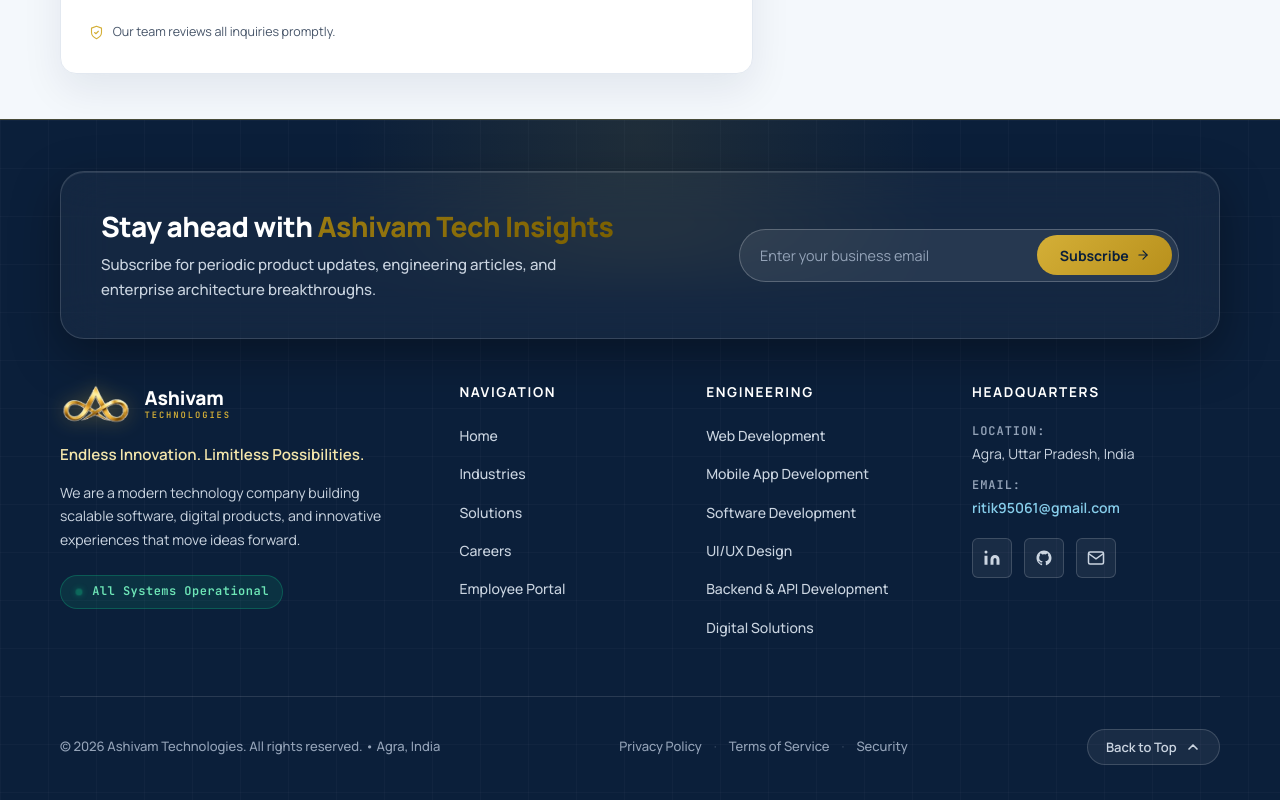
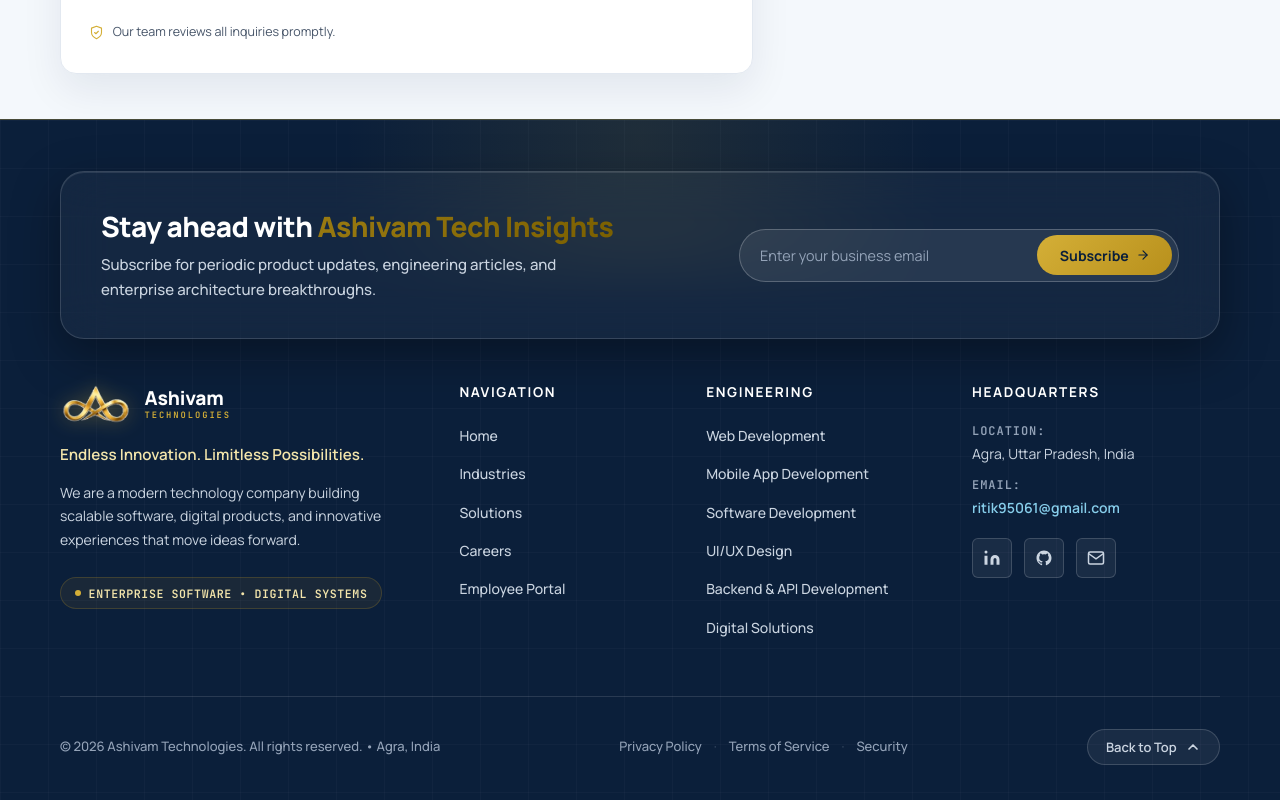
Before and after one commit to Ritikgupta-tech/ashivam-tecH, a React (Vite) app: page / in a window 1280 px wide. Shown: the part 6660-7460 px from the top of the page. Built offline with nearby package versions, Linux system fonts and the light colour scheme; no server answers.

Commit message:
fix(footer): replace operational status pill with enterprise engineering badge

```diff
--- a/src/components/Admin/tabs/OverviewTab.jsx
+++ b/src/components/Admin/tabs/OverviewTab.jsx
@@ -99,7 +99,7 @@ export default function OverviewTab({ onNavigateTab }) {
         <div>
           <h1 className="admin-page-title">Executive Overview</h1>
           <p className="admin-page-subtitle">
-            Live operational status across Ashivam Technologies core services
+            Executive metrics and system activity across Ashivam Technologies core services
           </p>
         </div>
         <div style={{ display: 'flex', alignItems: 'center', gap: '0.75rem', flexWrap: 'wrap' }}>
--- a/src/components/Footer/Footer.css
+++ b/src/components/Footer/Footer.css
@@ -243,33 +243,32 @@
   max-width: 340px;
 }
 
-.footer__status-badge {
+.footer__trust-badge {
   display: inline-flex;
   align-items: center;
-  gap: 0.6rem;
-  background: rgba(16, 185, 129, 0.12);
-  border: 1px solid rgba(16, 185, 129, 0.3);
-  padding: 0.4rem 0.85rem;
+  gap: 0.5rem;
+  background: rgba(197, 155, 39, 0.08);
+  border: 1px solid rgba(197, 155, 39, 0.22);
+  padding: 0.35rem 0.85rem;
   border-radius: var(--radius-full, 9999px);
   width: fit-content;
-  margin-top: 0.5rem;
+  margin-top: 0.65rem;
 }
 
-.footer__status-dot {
-  width: 8px;
-  height: 8px;
-  background: #10B981;
+.footer__trust-dot {
+  width: 6px;
+  height: 6px;
+  background: var(--clr-gold, #D4AF37);
   border-radius: 50%;
-  box-shadow: 0 0 8px #10B981;
-  animation: pulseDot 2s infinite ease-in-out;
 }
 
-.footer__status-text {
+.footer__trust-text {
   font-family: var(--font-mono, 'JetBrains Mono', monospace);
-  font-size: 0.75rem;
-  color: #6EE7B7;
+  font-size: 0.725rem;
+  color: #F3E5AB;
   font-weight: 600;
-  letter-spacing: 0.04em;
+  letter-spacing: 0.05em;
+  text-transform: uppercase;
 }
 
 /* ---------- Columns ---------- */
--- a/src/components/Footer/Footer.jsx
+++ b/src/components/Footer/Footer.jsx
@@ -99,10 +99,10 @@ export default function Footer() {
             <p className="footer__tagline">{COMPANY.tagline}</p>
             <p className="footer__description">{COMPANY.description}</p>
 
-            {/* Status Pill */}
-            <div className="footer__status-badge" title="Service operational status">
-              <span className="footer__status-dot" aria-hidden="true" />
-              <span className="footer__status-text">All Systems Operational</span>
+            {/* Corporate Focus Badge */}
+            <div className="footer__trust-badge">
+              <span className="footer__trust-dot" aria-hidden="true" />
+              <span className="footer__trust-text">Enterprise Software • Digital Systems</span>
             </div>
           </div>
 
```
